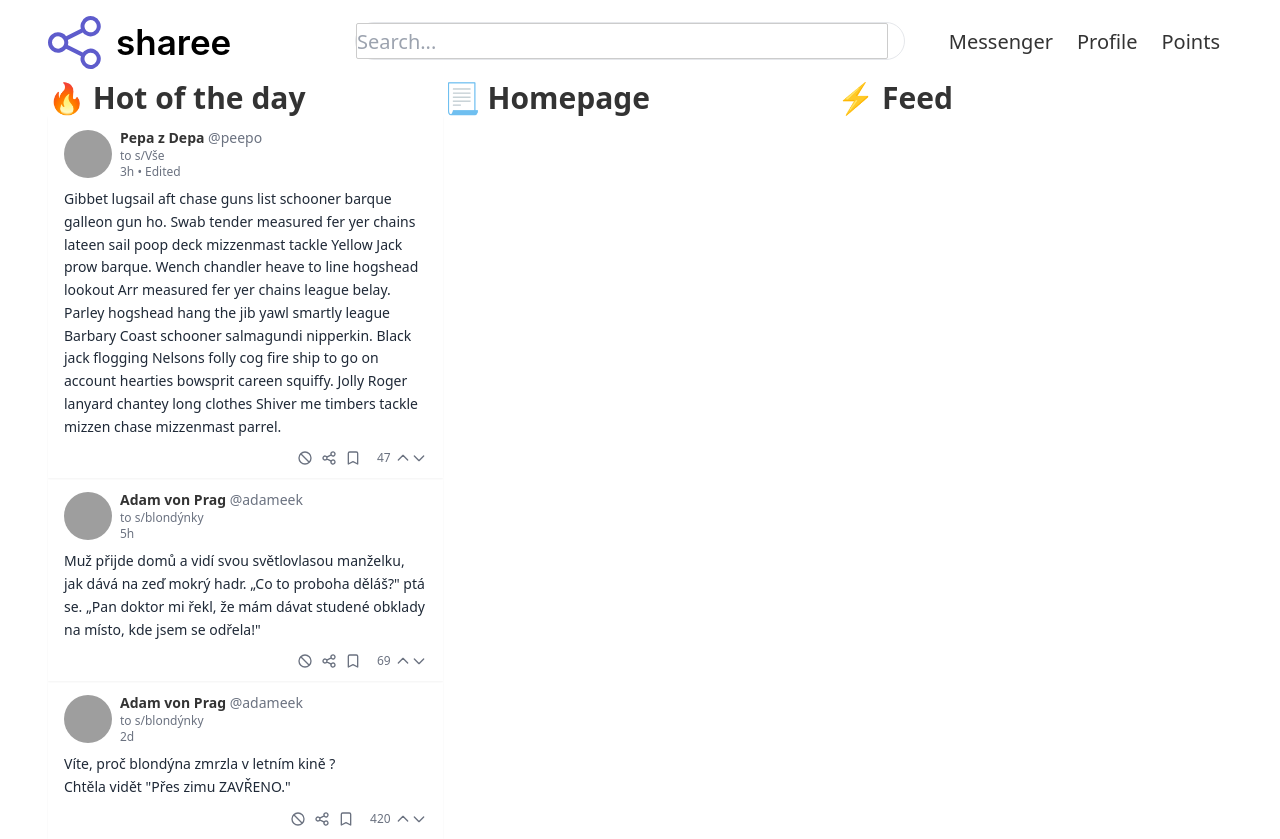
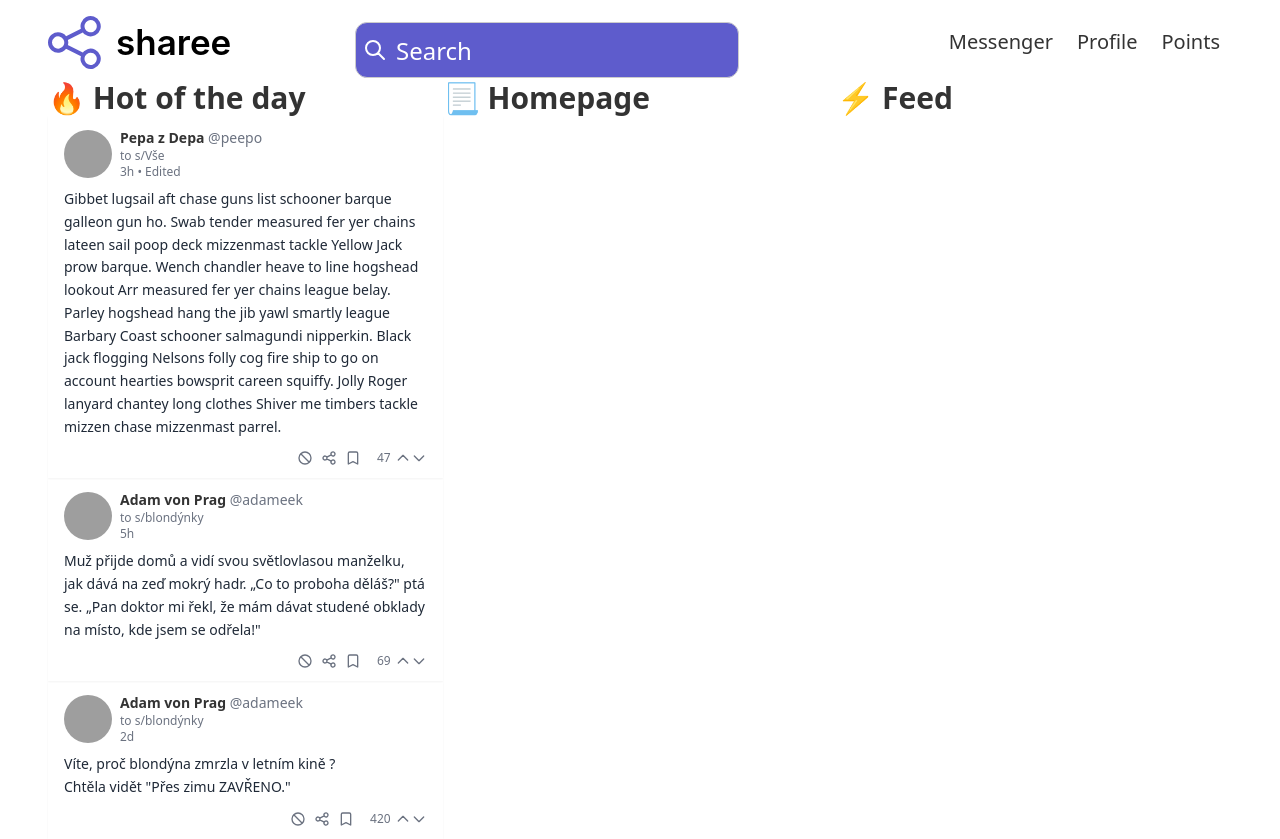
Before and after one commit to sharee-app/veverka-frontend, a Svelte app: page / in a window 1280 px wide. Built offline with nearby package versions, Linux system fonts and the light colour scheme; grey boxes are pictures that could not be loaded.

Commit message:
SearchBar

```diff
--- a/src/App.svelte
+++ b/src/App.svelte
@@ -23,8 +23,9 @@ window.matchMedia("(prefers-color-scheme: light)").addListener(
 				<img src={themeMode === "dark" ? "img/logo.svg" : "img/light.svg"}>
 			</div>
 		   <div class="w-2/4 h-4/5 mx-8 mt-1.5">
-			  <div class="flex h-full rounded-full border-grey-light border">
-				 <input class="h-full w-full mr-4 text-xl" type="text" placeholder="Search..." />
+			<div class="relative">
+				<div class="absolute top-4 left-2"><svg class="w-6 h-6 text-white" fill="none" stroke="currentColor" viewBox="0 0 24 24" xmlns="http://www.w3.org/2000/svg"><path stroke-linecap="round" stroke-linejoin="round" stroke-width="2" d="M21 21l-6-6m2-5a7 7 0 11-14 0 7 7 0 0114 0z"></path></svg></div>
+				<input type="text" class="bg-sharee h-14 w-96 pr-8 pl-10 rounded-xl z-0 focus:shadow focus:outline-none placeholder-white text-2xl" placeholder="Search"/>
 			  </div>
 		   </div>
 		   <div class="w-1/4 h-full flex">
--- a/tailwind.config.js
+++ b/tailwind.config.js
@@ -2,7 +2,11 @@ module.exports = {
   purge: [],
   darkMode: 'media', // or 'media' or 'class'
   theme: {
-    extend: {},
+    extend: {
+      colors: {
+        'sharee': '#5E5CCC',
+      }
+    },
   },
   variants: {
     extend: {},
```
